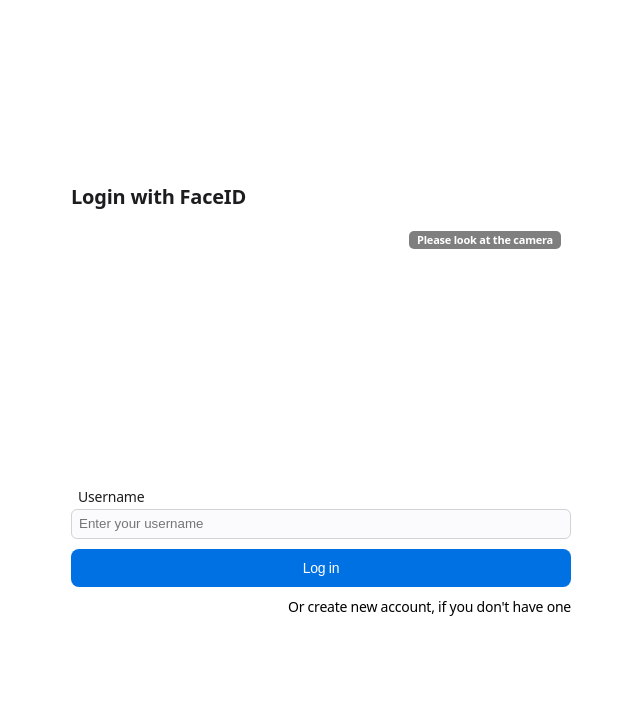
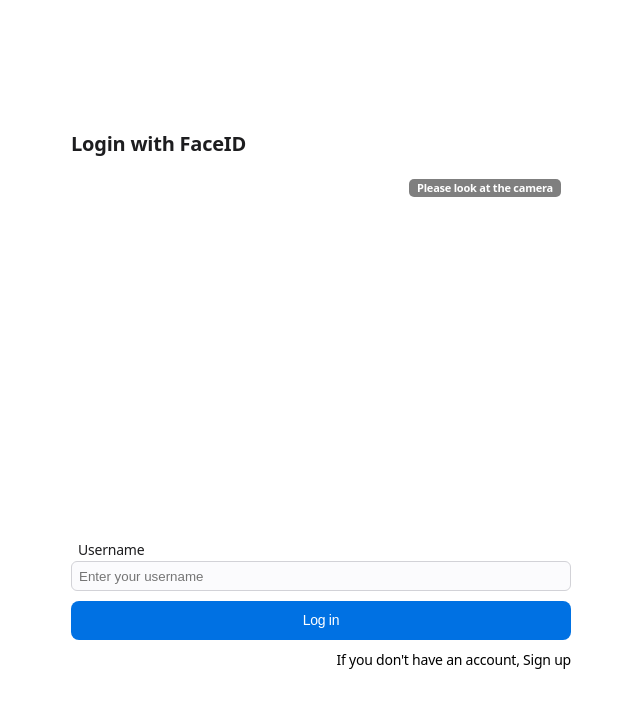
Before and after one commit to AbdulazizRakhmatullaev/hotelFaceID, a Flask app: page /login in a window 1280 px wide. Shown: the top 708 px of the page, without its empty margins (319-959 px from the left). Run offline with Flask 3, Linux system fonts and the light colour scheme.

Commit message:
bug fixes

```diff
--- a/static/styles.css
+++ b/static/styles.css
@@ -152,6 +152,10 @@ button:hover {
 
 #camera {
     position: relative;
+    border-radius: 18px;
+    overflow: hidden;
+    height: 360px;
+    width: 100%;
 }
 
 .camtxt {
--- a/templates/login.html
+++ b/templates/login.html
@@ -32,7 +32,7 @@
             <div class="inpinf"></div>
         </div>
         <button onclick="verifyFace()">Log in</button>
-        <a class="lnk" href="/register">Or create new account, if you don't have one</a>
+        <a class="lnk" href="/register">If you don't have an account, Sign up</a>
     </div>
 
     <script>
--- a/templates/register.html
+++ b/templates/register.html
@@ -44,7 +44,7 @@
                     <div class="inpinf"></div>
                 </div>
             </div>
-            <button type="submit" onclick="RegisterNewUser()">Register</button>
+            <button type="submit" onclick="RegisterNewUser()">Sign up</button>
             <a class="lnk" href="/login">If you already have an account, log in</a>
         </div>
 
```
Also changed, not shown: users.db (added).
